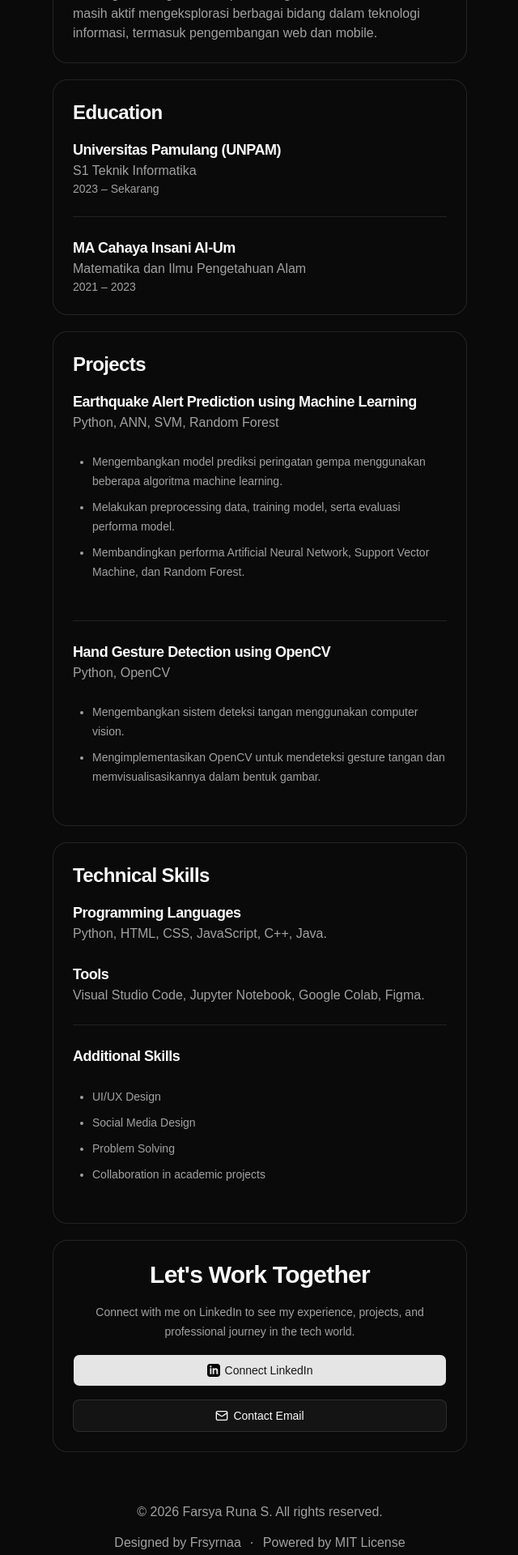
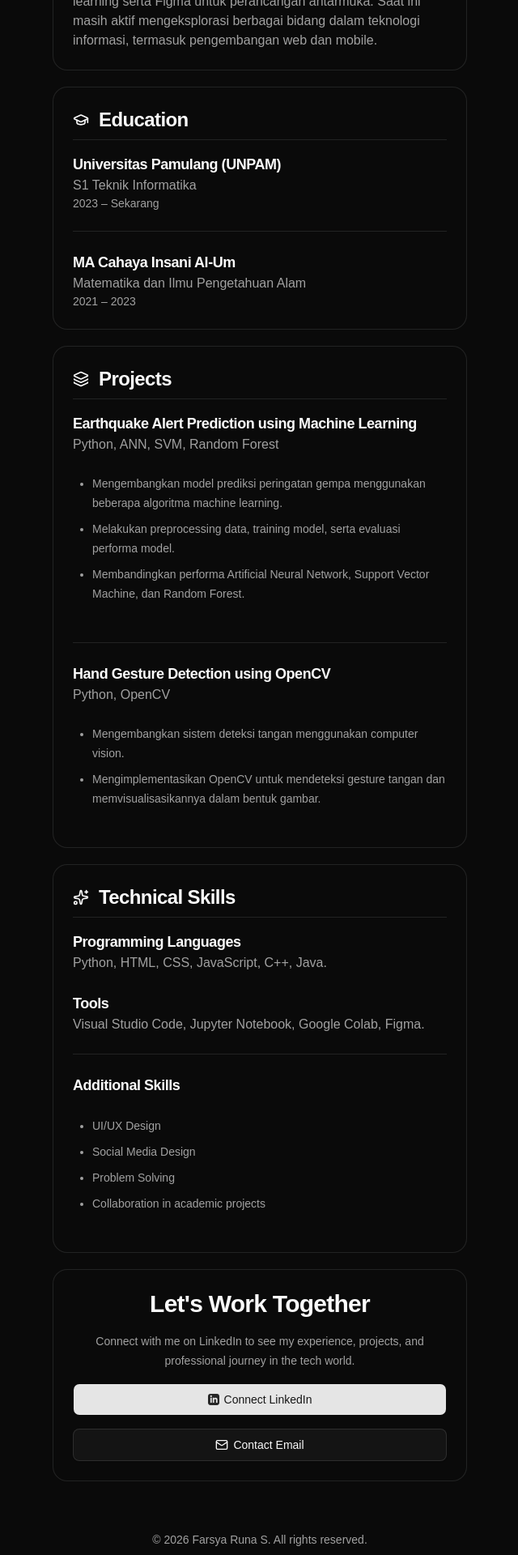
Before and after one commit to frsyrnaa/portfolio, a React (Vite) app: page / in a window 1280 px wide. Shown: the part 820-2740 px from the top of the page at 81% size, without its empty margins (319-959 px from the left). Built offline with nearby package versions, Linux system fonts and the light colour scheme.

Commit message:
feat(card): adjusted the user interface for the card section on each page

```diff
--- /dev/null
+++ b/src/components/card-section.tsx
@@ -0,0 +1,31 @@
+import type { LucideIcon } from "lucide-react";
+
+type CardSectionProps = {
+  title: string;
+  children: React.ReactNode;
+  icon?: LucideIcon;
+};
+
+export function CardSection({
+  title,
+  children,
+  icon: Icon,
+}: CardSectionProps) {
+  return (
+    <section className="w-full bg-background space-y-4 p-6 border border-border rounded-2xl">
+      <hgroup className="flex items-center gap-x-3 w-full bg-transparent pb-2 border-b border-border">
+        {Icon && (
+          <div className="shrink-0">
+            <Icon className="size-5" />
+          </div>
+        )}
+
+        <h2 className="scroll-m-20 text-2xl font-semibold tracking-tight">
+          {title}
+        </h2>
+      </hgroup>
+
+      {children}
+    </section>
+  );
+}
--- a/src/components/footer.tsx
+++ b/src/components/footer.tsx
@@ -5,7 +5,7 @@ export function Footer() {
   const url = `https://github.com/${username}`;
 
   return (
-    <footer className="flex flex-col justify-center items-center gap-y-2.5 text-muted-foreground text-sm/6 text-center w-full pt-10 sm:text-base/7">
+    <footer className="flex flex-col justify-center items-center gap-y-2.5 text-muted-foreground text-sm/6 text-center w-full pt-10">
       <p>&copy; {year} Farsya Runa S. All rights reserved.</p>
 
       <div className="flex flex-col items-center gap-x-3 gap-y-1 sm:flex-row">
--- a/src/components/page/about-section.tsx
+++ b/src/components/page/about-section.tsx
@@ -1,7 +1,9 @@
+import { User } from "lucide-react";
+import { CardSection } from "../card-section";
+
 export function AboutSection() {
   return (
-    <section className="w-full bg-background space-y-4 p-6 border border-border rounded-2xl">
-      <h2 className="scroll-m-20 text-2xl font-semibold tracking-tight first:mt-0">Tentang Saya</h2>
+    <CardSection icon={User} title="Tentang Saya">
       <p className="leading-6 text-muted-foreground">
         Mahasiswa semester 6 Teknik Informatika di Universitas Pamulang yang
         memiliki minat pada Machine Learning dan UI/UX Design. Memiliki
@@ -12,6 +14,6 @@ export function AboutSection() {
         berbagai bidang dalam teknologi informasi, termasuk pengembangan web dan
         mobile.
       </p>
-    </section>
+    </CardSection>
   );
 }
--- a/src/components/page/call-to-action.tsx
+++ b/src/components/page/call-to-action.tsx
@@ -27,9 +27,8 @@ export function CallToAction() {
       >
         <svg
           xmlns="http://www.w3.org/2000/svg"
-          width="24"
-          height="24"
           viewBox="0 0 24 24"
+          className="fill-accent size-3.5"
         >
           <path d="M19 0h-14c-2.761 0-5 2.239-5 5v14c0 2.761 2.239 5 5 5h14c2.762 0 5-2.239 5-5v-14c0-2.761-2.238-5-5-5zm-11 19h-3v-11h3v11zm-1.5-12.268c-.966 0-1.75-.79-1.75-1.764s.784-1.764 1.75-1.764 1.75.79 1.75 1.764-.783 1.764-1.75 1.764zm13.5 12.268h-3v-5.604c0-3.368-4-3.113-4 0v5.604h-3v-11h3v1.765c1.396-2.586 7-2.777 7 2.476v6.759z" />
         </svg>
--- a/src/components/page/education-section.tsx
+++ b/src/components/page/education-section.tsx
@@ -1,11 +1,10 @@
+import { GraduationCap } from "lucide-react";
+import { CardSection } from "../card-section";
 import { Separator } from "../ui/separator"
 
 export function EducationSection() {
   return (
-    <section className="w-full bg-background space-y-4 p-6 border border-border rounded-2xl">
-      <h2 className="scroll-m-20 text-2xl font-semibold tracking-tight first:mt-0">
-        Education
-      </h2>
+    <CardSection icon={GraduationCap} title="Education">
       <div className="flex flex-col w-full space-y-6">
         <div>
           <h3 className="scroll-m-20 text-lg font-semibold tracking-tight">Universitas Pamulang (UNPAM)</h3>
@@ -19,6 +18,6 @@ export function EducationSection() {
           <p className="text-sm text-muted-foreground">2021 &ndash; 2023</p>
         </div>
       </div>
-    </section>
+    </CardSection>
   );
 }
--- a/src/components/page/feed-story.tsx
+++ b/src/components/page/feed-story.tsx
@@ -163,7 +163,7 @@ export function FeedStory() {
       {selectedStory && (
         <div
           onClick={closeStory}
-          className={`fixed inset-0 z-50 flex items-center justify-center bg-black/40 backdrop-blur transition ${
+          className={`fixed inset-0 z-50 min-h-dvh flex items-center justify-center bg-black/40 backdrop-blur transition ${
             isOpen ? "opacity-100" : "opacity-0 pointer-events-none"
           }`}
         >
--- a/src/components/page/project-section.tsx
+++ b/src/components/page/project-section.tsx
@@ -1,11 +1,10 @@
+import { Layers } from "lucide-react";
+import { CardSection } from "../card-section";
 import { Separator } from "../ui/separator";
 
 export function ProjectSection() {
   return (
-    <section className="w-full bg-background space-y-4 p-6 border border-border rounded-2xl">
-      <h2 className="scroll-m-20 text-2xl font-semibold tracking-tight first:mt-0">
-        Projects
-      </h2>
+    <CardSection icon={Layers} title="Projects">
       <div className="flex flex-col w-full space-y-6">
         <div>
           <h3 className="scroll-m-20 text-lg font-semibold tracking-tight">
@@ -46,6 +45,6 @@ export function ProjectSection() {
           </ul>
         </div>
       </div>
-    </section>
+    </CardSection>
   );
 }
--- a/src/components/page/skill-section.tsx
+++ b/src/components/page/skill-section.tsx
@@ -1,11 +1,10 @@
+import { Sparkles } from "lucide-react";
+import { CardSection } from "../card-section";
 import { Separator } from "../ui/separator";
 
 export function SkillSection() {
   return (
-    <section className="w-full bg-background space-y-4 p-6 border border-border rounded-2xl">
-      <h2 className="scroll-m-20 text-2xl font-semibold tracking-tight first:mt-0">
-        Technical Skills
-      </h2>
+    <CardSection icon={Sparkles} title="Technical Skills">
       <div className="flex flex-col w-full space-y-6">
         <div>
           <h3 className="scroll-m-20 text-lg font-semibold tracking-tight">
@@ -36,6 +35,6 @@ export function SkillSection() {
           </ul>
         </div>
       </div>
-    </section>
+    </CardSection>
   );
 }
```
